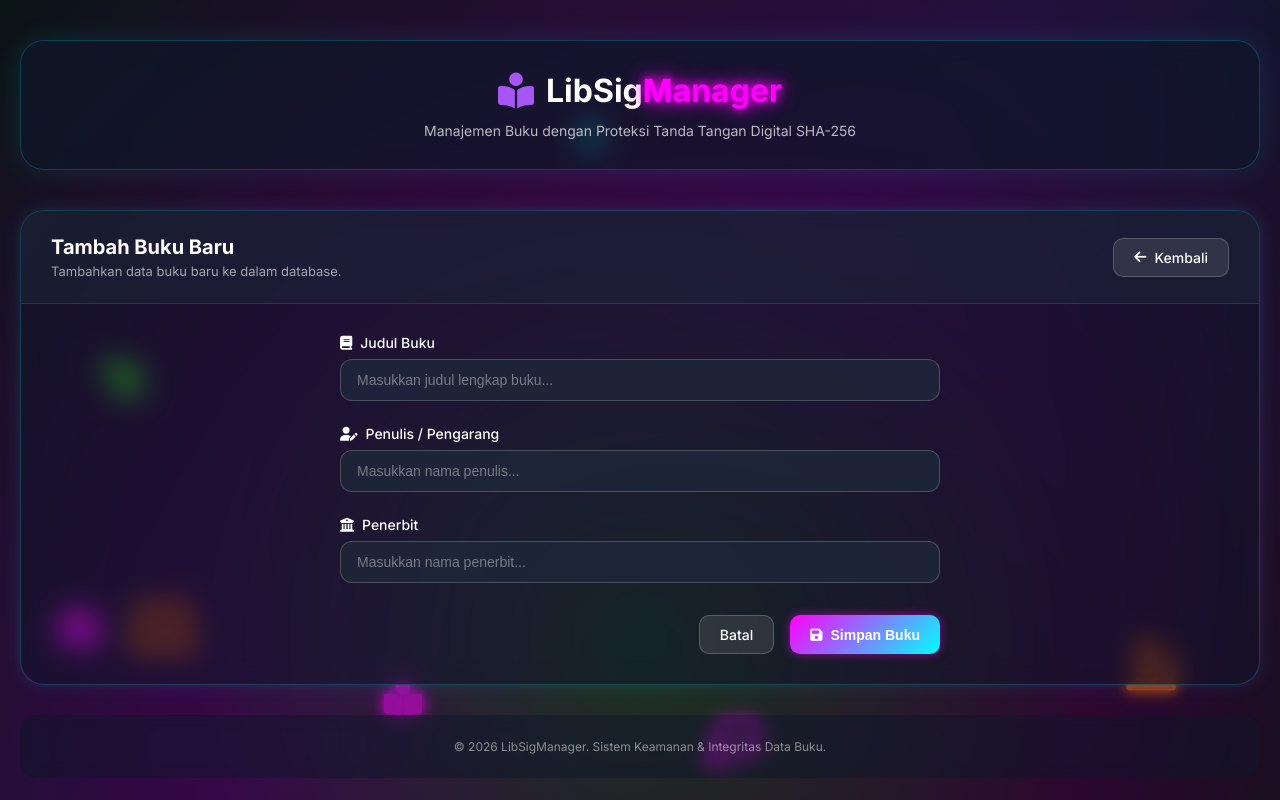
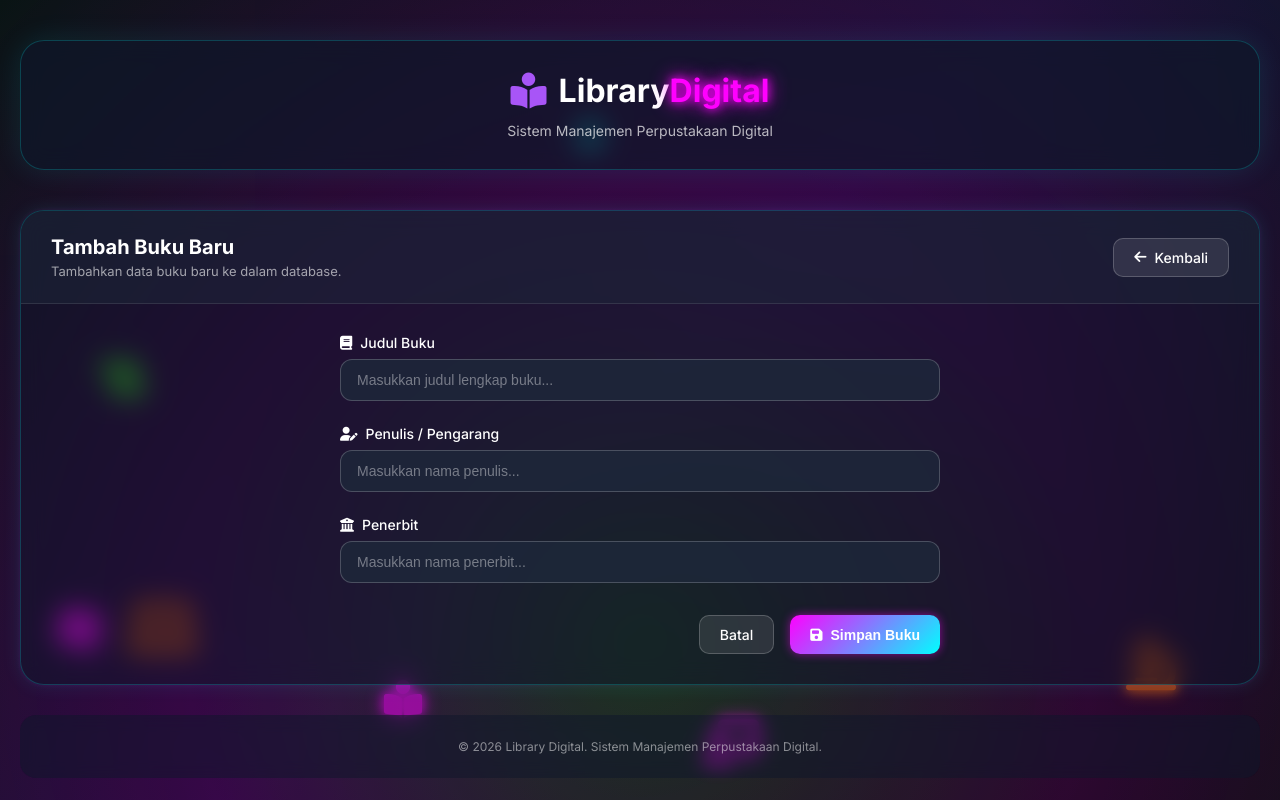
Before and after one commit to Tantrinurrth/projek-tantri, a Flask app: page /add in a window 1280 px wide. Run offline with Flask 3, Linux system fonts and the light colour scheme.

Commit message:
feat: rebrand LibSigManager to Library Digital in base.html

```diff
--- a/flask-uas-main/templates/base.html
+++ b/flask-uas-main/templates/base.html
@@ -3,7 +3,7 @@
 <head>
     <meta charset="UTF-8">
     <meta name="viewport" content="width=device-width, initial-scale=1.0">
-    <title>Manajemen Data Buku | LibSigManager</title>
+    <title>Library Digital</title>
     <link rel="preconnect" href="https://fonts.googleapis.com">
     <link rel="preconnect" href="https://fonts.gstatic.com" crossorigin>
     <link href="https://fonts.googleapis.com/css2?family=Inter:wght@300;400;500;600;700&display=swap" rel="stylesheet">
@@ -52,9 +52,9 @@
         <header class="app-header">
             <div class="logo">
                 <i class="fa-solid fa-book-open-reader logo-icon"></i>
-                <h1>LibSig<span>Manager</span></h1>
+                <h1>Library<span>Digital</span></h1>
             </div>
-            <p class="subtitle">Manajemen Buku dengan Proteksi Tanda Tangan Digital SHA-256</p>
+            <p class="subtitle">Sistem Manajemen Perpustakaan Digital</p>
         </header>
 
         {% with messages = get_flashed_messages(with_categories=true) %}
@@ -82,7 +82,7 @@
         </main>
 
         <footer class="app-footer">
-            <p>&copy; 2026 LibSigManager. Sistem Keamanan & Integritas Data Buku.</p>
+            <p>&copy; 2026 Library Digital. Sistem Manajemen Perpustakaan Digital.</p>
         </footer>
     </div>
 
```
